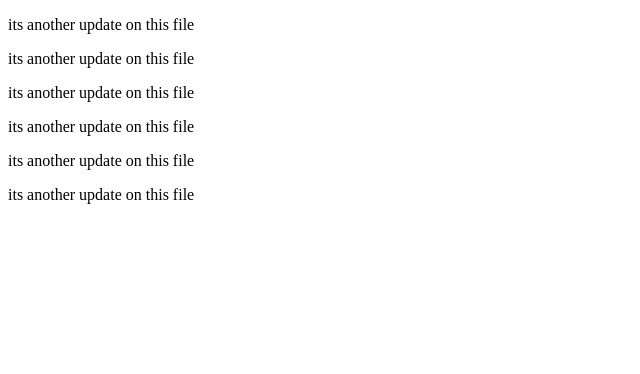
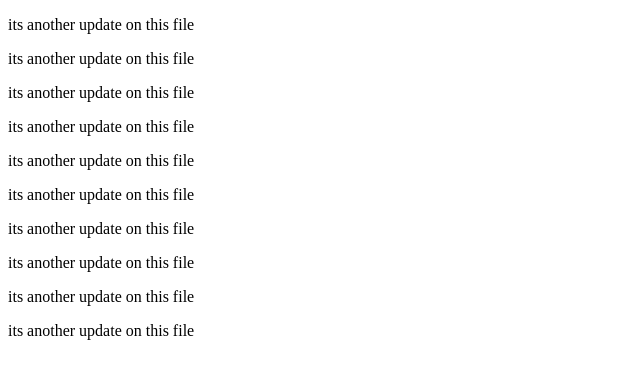
Before and after one commit to satisfied-coder/Repo1, a plain HTML site: page index.html in a window 1280 px wide. Shown: the whole page, without its empty margins (0-640 px from the left). Drawn offline with Linux system fonts and the light colour scheme.

Commit message:
another update

```diff
--- a/index.html
+++ b/index.html
@@ -15,5 +15,11 @@
     <p>its another update on this file </p>
 
 
+    <p>its another update on this file </p>
+    <p>its another update on this file </p>
+    <p>its another update on this file </p>
+    <p>its another update on this file </p>
+
+
 </body>
 </html>
```
